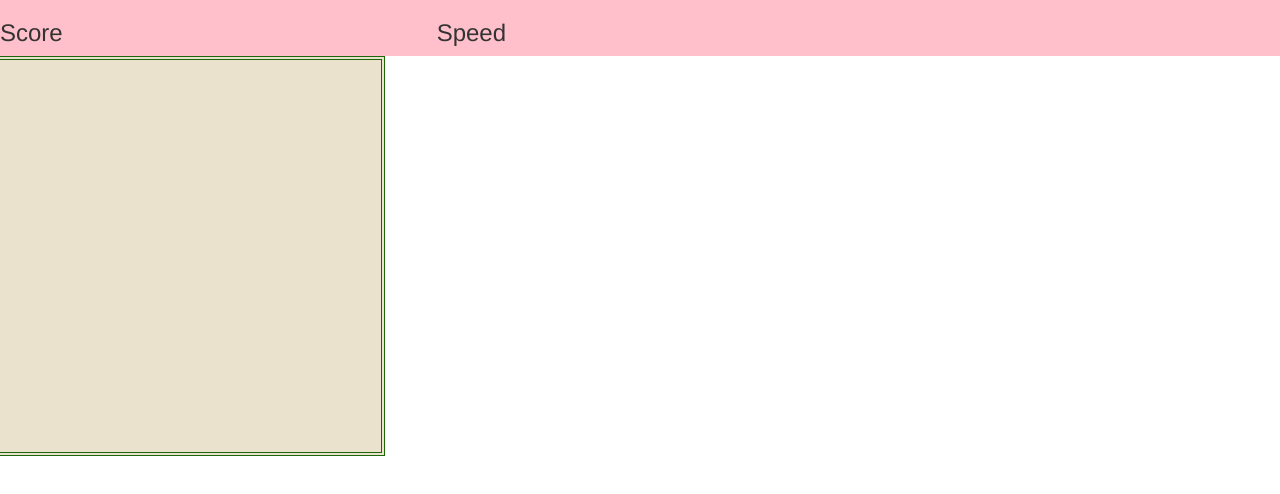
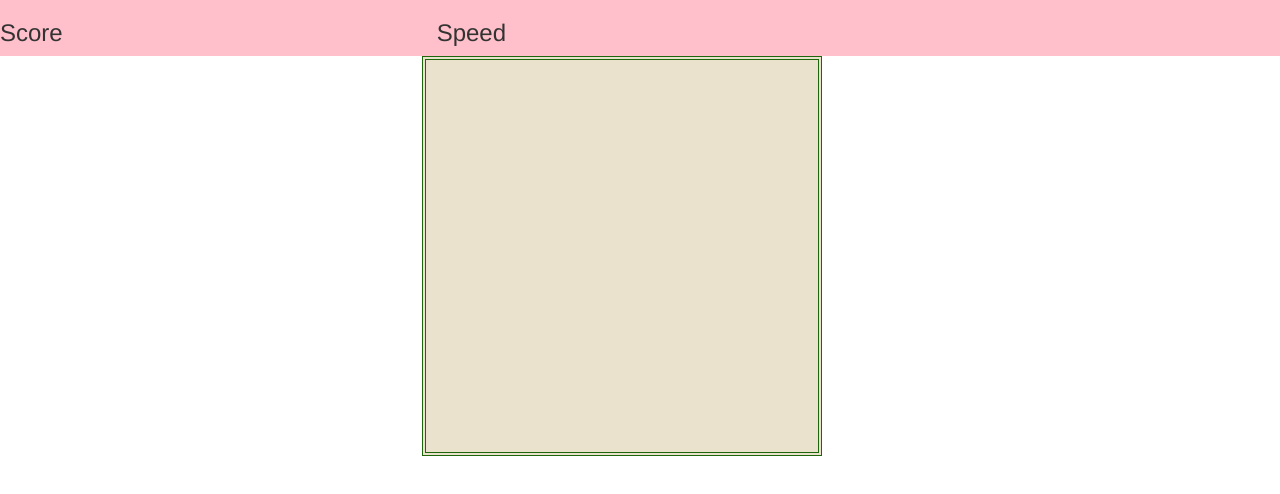
Before and after one commit to ayang629/AddtivityGames, a plain HTML site: page index.html in a window 1280 px wide. Drawn offline with nearby package versions, Linux system fonts and the light colour scheme.

Commit message:
commit with dis

```diff
--- a/index.html
+++ b/index.html
@@ -21,8 +21,10 @@
 			</div>
 		</div>
 		<div class="row">
-			<div class="col-md-12" id="gameField">
+			<center>
+			<div class="col-lg-1 col-md-offset-4" id="gameField">
 			</div>
+			</center>
 		</div>
 	</body>
 </html>
--- a/style.css
+++ b/style.css
@@ -5,7 +5,6 @@
 	width: 400px;
 	height: 400px;
 	float: left;
-	margin-right: 20px;
 	border: 4px double #1D6609;
     background:#ebe2ce;
 	position:relative;
```
